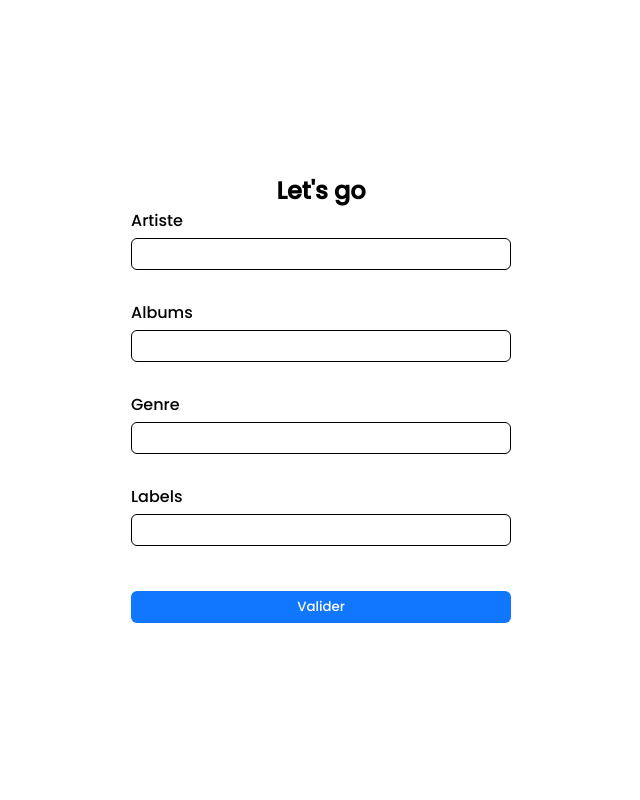
After one commit to Djibrill1/Projet-Spot_ton_artiste, a PHP site: page /connexion.html in a window 1280 px wide. The commit adds this page. Shown: the whole page, without its empty margins (319-959 px from the left). Run offline with PHP 8.4, Linux system fonts and the light colour scheme.

Commit message:
page de connexion

```diff
--- /dev/null
+++ b/connexion.css
@@ -0,0 +1,54 @@
+@import url('https://fonts.googleapis.com/css2?family=Poppins:wght@500&display=swap');
+*{
+    margin: 0;
+    padding: 0;
+    box-sizing: border-box;
+    font-family: 'Poppins', sans-serif;
+}
+body {
+    display: flex;
+    align-items: center;
+    justify-content: center;
+    height: 100vh;
+    background-image: "https://i.pinimg.com/564x/21/80/ec/2180ec66e4864b9c79958561a8a2faba.jpg" ;
+}
+section {
+    background-color: #fff;
+    padding: 10px;
+    display: flex;
+    flex-direction: column;
+    width: 400px;
+    border-radius: 6px;
+}
+section h1 {
+    text-align: center;
+}
+form {
+    display: flex;
+    flex-direction: column;
+}
+form  input {
+    margin: 5px 0;
+    padding: 5px 5px;
+    outline: 0;
+    border: 1px solid#000;
+    border-radius: 6px;
+
+}
+form  input[type='submit'] {
+    background-color: #17f;
+    border: 0;
+    color: #fff;
+    margin-top: 15px;
+    padding: 6px 0;
+
+}
+.Erreur {
+    color: red;
+    margin: 10px 0;
+    text-align: center;
+}
+.message {
+    color: #fff;
+    font-size: 25px;
+}
--- /dev/null
+++ b/connexion.html
@@ -0,0 +1,33 @@
+<!DOCTYPE html>
+<html lang="en">
+<head>
+    <meta charset="UTF-8">
+    <meta http-equiv="X-UA-Compatible" content="IE=edge">
+    <meta name="viewport" content="width=device-width, initial-scale=1.0">
+    <title>Connexion</title>
+    <link rel="stylesheet" href="connexion.css">
+</head>
+<body>
+
+<section>
+
+<h1>Let's go</h1>
+
+<form action="config.php" method="POST">
+
+    <label>Artiste</label><input type="text" name="Artiste"/><br>
+
+    <label>Albums</label><input type="text" name="Albums"/><br>
+
+    <label>Genre</label><input type="text" name="Genre"/><br>
+
+    <label>Labels</label><input type="text" name="Labels"/><br>
+
+    <input type="submit" value="Valider">
+
+</form>
+
+
+</section>
+</body>
+</html>
--- a/inscription.html
+++ b/inscription.html
@@ -9,6 +9,7 @@
 
 </head>
 <body>
+  <div><h1>Spot Ton Artiste</h1></div>
 <div>
   <header>
   <nav>
@@ -16,9 +17,9 @@
   <li>Accueil</li>
    <li>Artiste</li>
    <li>Musique</li>
-    <li>Albums</li>
     <li>Labels</li>
     <li>Concerts</li>
+    <li>Connexion</li>
 
       </ul>
       </nav>
@@ -28,8 +29,6 @@
       <Legend>Inscription</Legend>
 
     <label>Artiste</label><input type="text" placeholder="Votre Artiste ici"/><br>
-
-    <label>Musique</label><input type="text" placeholder="Votre Musique ici"/><br>
 
     <label>Albums</label><input type="text" placeholder="Vos Albums ici"/><br>
 
```
Also changed, not shown: config.php (added, +21 -0 lines), style.css (+13 -6 lines), Musique-1.webp (added), connexion.php (deleted).
